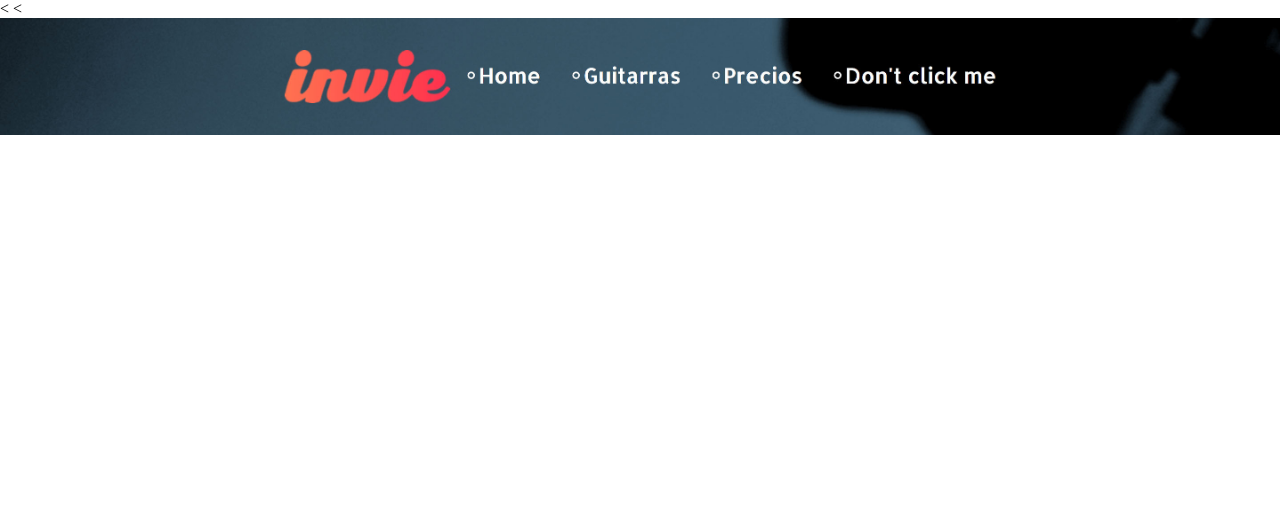
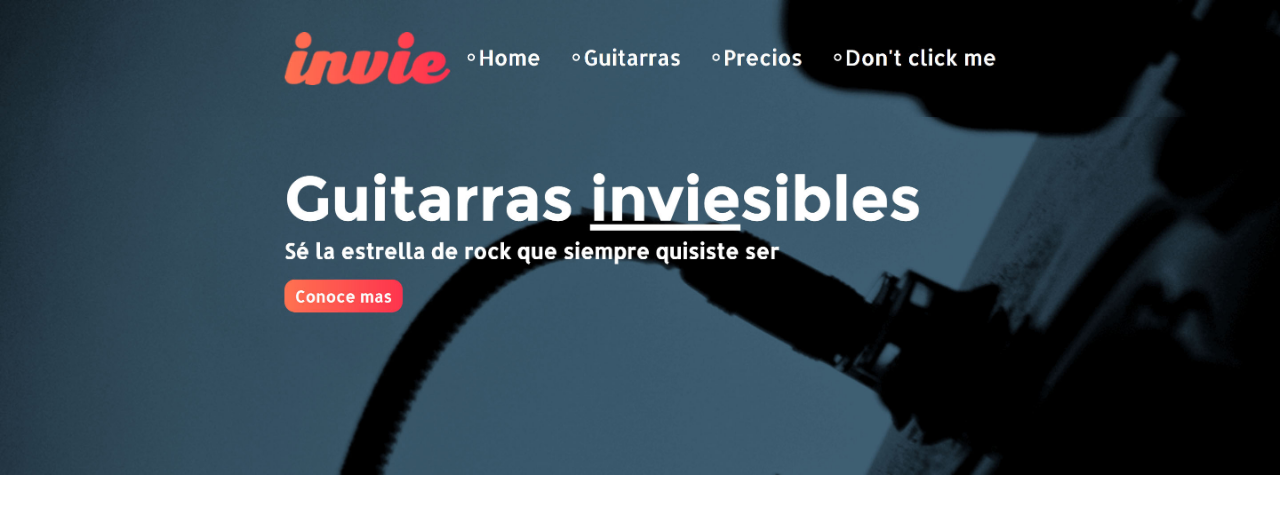
Before and after one commit to xMSoad/invie-github, a plain HTML site: page index.html in a window 1280 px wide. Drawn offline with Linux system fonts and the light colour scheme.

Commit message:
sumando nuevo hero

```diff
--- a/index.html
+++ b/index.html
@@ -1,4 +1,4 @@
-<<!DOCTYPE html>
+<!DOCTYPE html>
 <html lang="en" dir="ltr">
   <head>
     <meta charset="utf-8">
@@ -9,10 +9,12 @@
       }
       img{
         max-width: 100%;
+        vertical-align: top;
       }
     </style>
   </head>
   <body>
-  <<img src="header.jpg" alt="">
+  <img src="header.jpg" alt="">
+  <img src="hero.jpg" alt="">
   </body>
 </html>
```
Also changed, not shown: hero.jpg (added).
